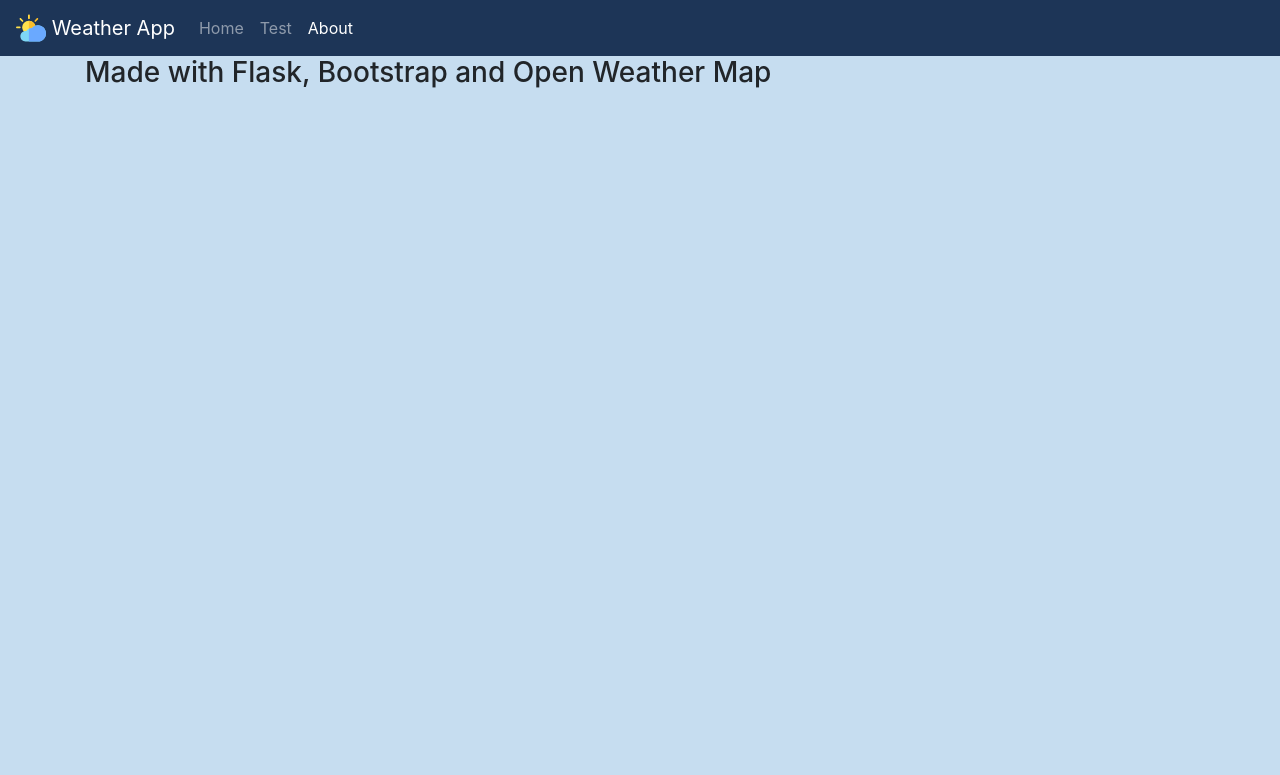
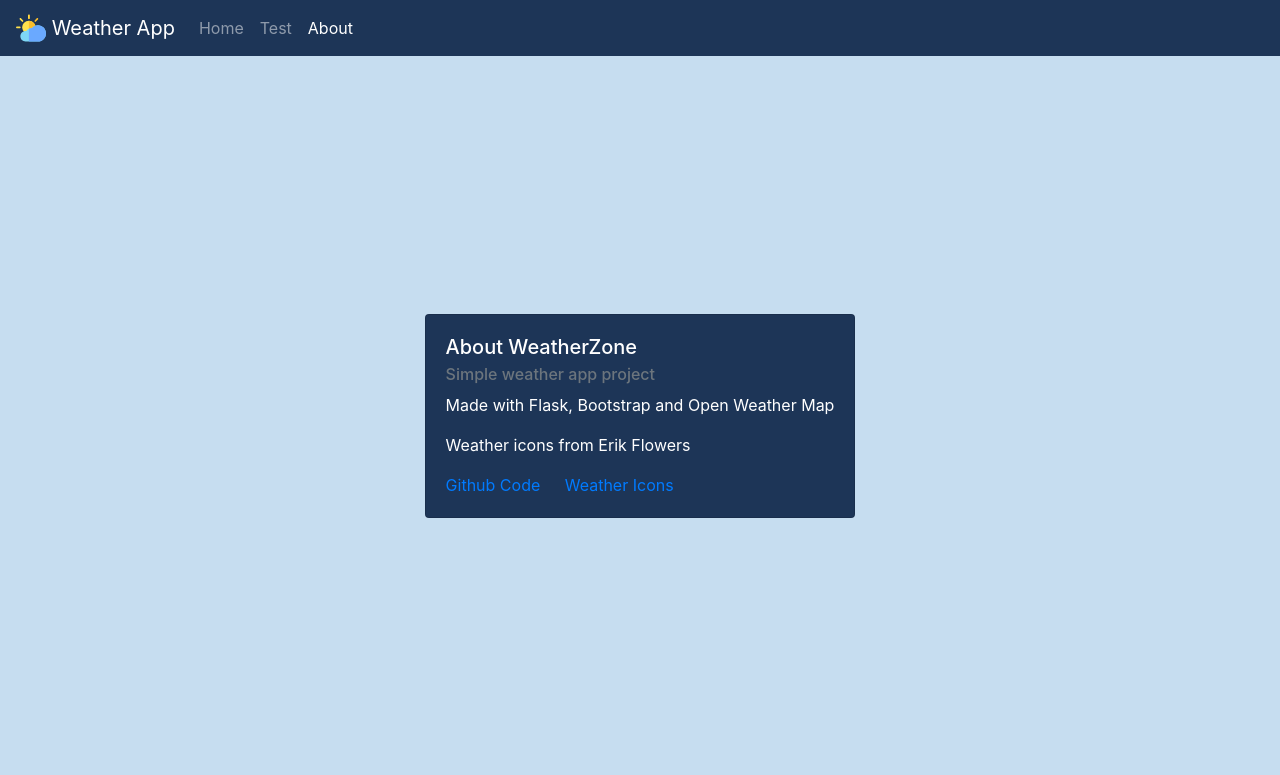
Before and after one commit to camilleb03/weather-app, a Flask app: page /about in a window 1280 px wide. Shown: the top 775 px of the page. Run offline with Flask 2, Linux system fonts and the light colour scheme; some libraries are stand-ins or nearby versions.

Commit message:
Added little card for about page

```diff
--- a/app/templates/about.html
+++ b/app/templates/about.html
@@ -1,5 +1,16 @@
 {% extends 'base.html' %}
 {% block page_name %}About{% endblock %}
 {% block page_content %}
-<h3>Made with Flask, Bootstrap and Open Weather Map</h3>
+<div class="row justify-content-center vertical-center">
+  <div class="card">
+    <div class="card-body">
+      <h5 class="card-title">About WeatherZone</h5>
+      <h6 class="card-subtitle mb-2 text-muted">Simple weather app project</h6>
+      <p class="card-text">Made with Flask, Bootstrap and Open Weather Map</p>
+      <p class="card-text">Weather icons from Erik Flowers</p>
+      <a href="https://github.com/camilleb03/weather-app" class="card-link">Github Code</a>
+      <a href="https://erikflowers.github.io/weather-icons/" class="card-link">Weather Icons</a>
+    </div>
+  </div>
+</div>
 {% endblock %}
```
